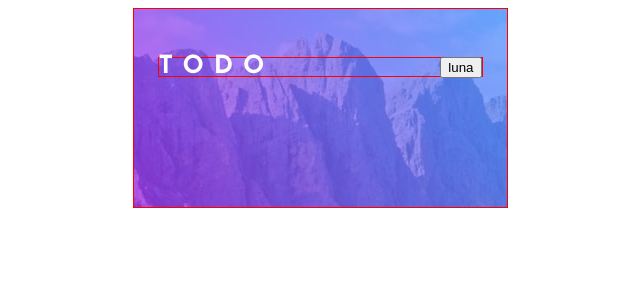
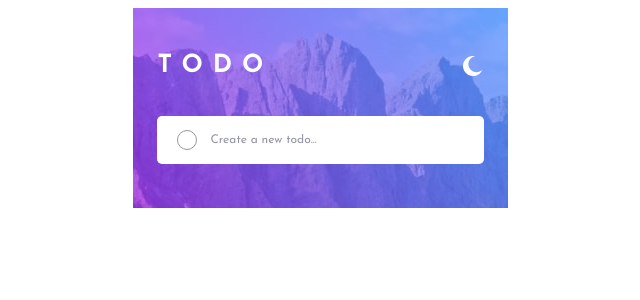
Before and after one commit to danielopq/todo-react, a React (Vite) app: page / in a window 1280 px wide. Shown: the top 300 px of the page, without its empty margins (328-968 px from the left). Built offline with nearby package versions, Linux system fonts and the light colour scheme.

Commit message:
header done

```diff
--- a/src/App.css
+++ b/src/App.css
@@ -18,14 +18,51 @@
   box-sizing: border-box;
 }
 
+input[type="text"]{
+  font: 400 12px/0px 'Josefin Regular';
+  color: #494C6B;
+  border: none;
+}
 
+input:focus{
+  outline: none;
+}
+
+::placeholder {
+  color: #9495A5;
+}
+
+.todo{
+  width: 327px;
+  height: 48px;
+  display: flex;
+  flex-direction: row;
+  align-items: center;
+  justify-content: flex-start;
+  padding-left: 20px;
+  background-color: white;
+}
+
+.state-bt{
+  width: 20px;
+  height: 20px;
+  background-color: white;
+  border-radius: 10px;
+  margin-right: 12px;
+}
+
+.finishedTodo{
+  border: solid 1px #979797;
+}
 /*###################### HEADER ######################*/
 
 header {
   width: 375px;
   height: 200px;
+  display: flex;
+  flex-direction: column;
+  align-items: center;
   background: url(assets/images/bg-mobile-light.jpg) center/375px no-repeat;
-  border: solid 1px red;
 }
 
 #title {
@@ -37,7 +74,6 @@ header {
   justify-content: space-between;
   margin: 48px auto 0px;
   color: white;
-  border: solid 1px red;
 }
 
 h1 {
@@ -46,3 +82,15 @@ h1 {
   font: 700 25px/0px 'Josefin Bold';
   letter-spacing: 10px;
 }
+
+#changeBg-bt{
+  width: 20px;
+  height: 20px;
+  background: transparent url(assets/images/icon-moon.svg) center/20px no-repeat;
+  border: none;
+}
+
+#newTodo{
+  margin-top: 40px;
+  border-radius: 5px;
+}
--- a/src/App.jsx
+++ b/src/App.jsx
@@ -6,8 +6,14 @@ function App() {
       <header>
         <div id="title">
           <h1>TODO</h1>
-          <button>luna</button>
+          <button id="changeBg-bt"></button>
         </div>
+        <form>
+          <div id="newTodo" className="todo">
+            <button className='state-bt finishedTodo'></button>
+            <input id="createTodo" type="text" placeholder='Create a new todo...'></input>
+          </div>
+        </form>
       </header>
     </>
   )
```
